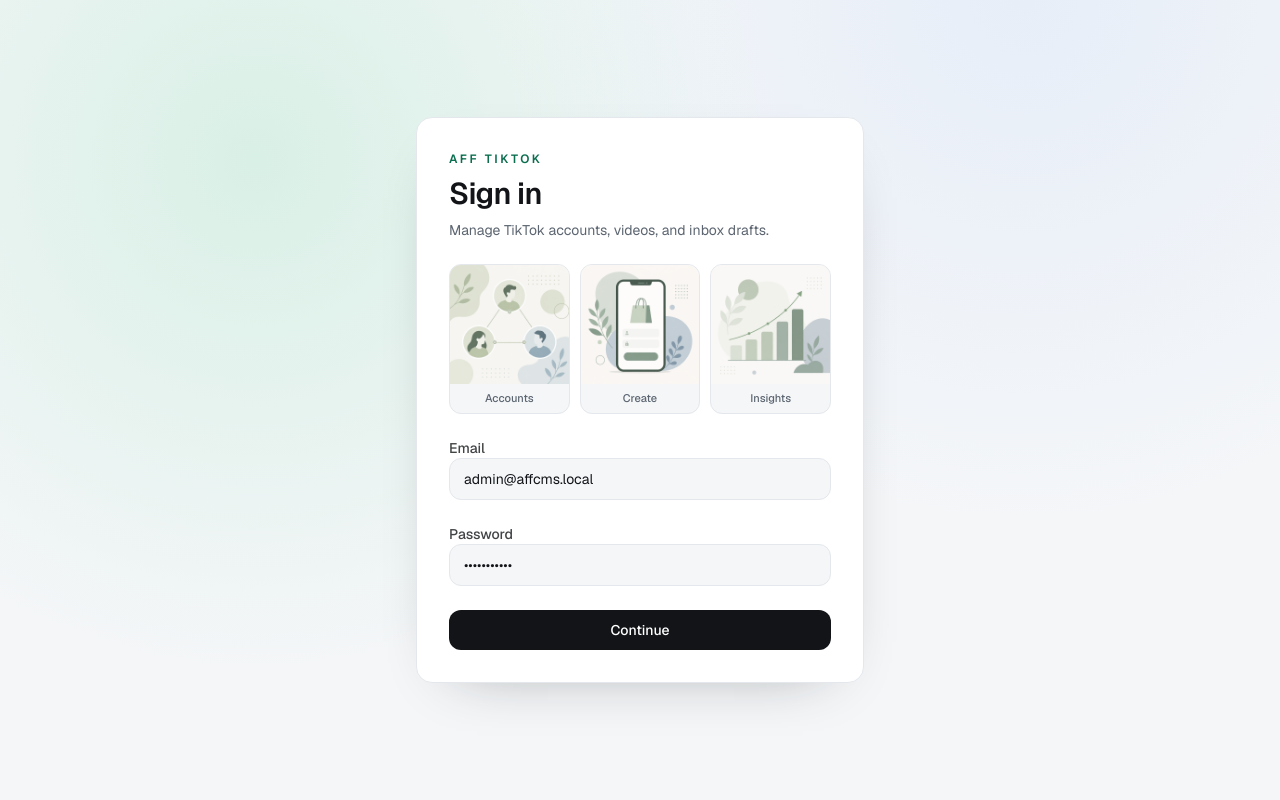
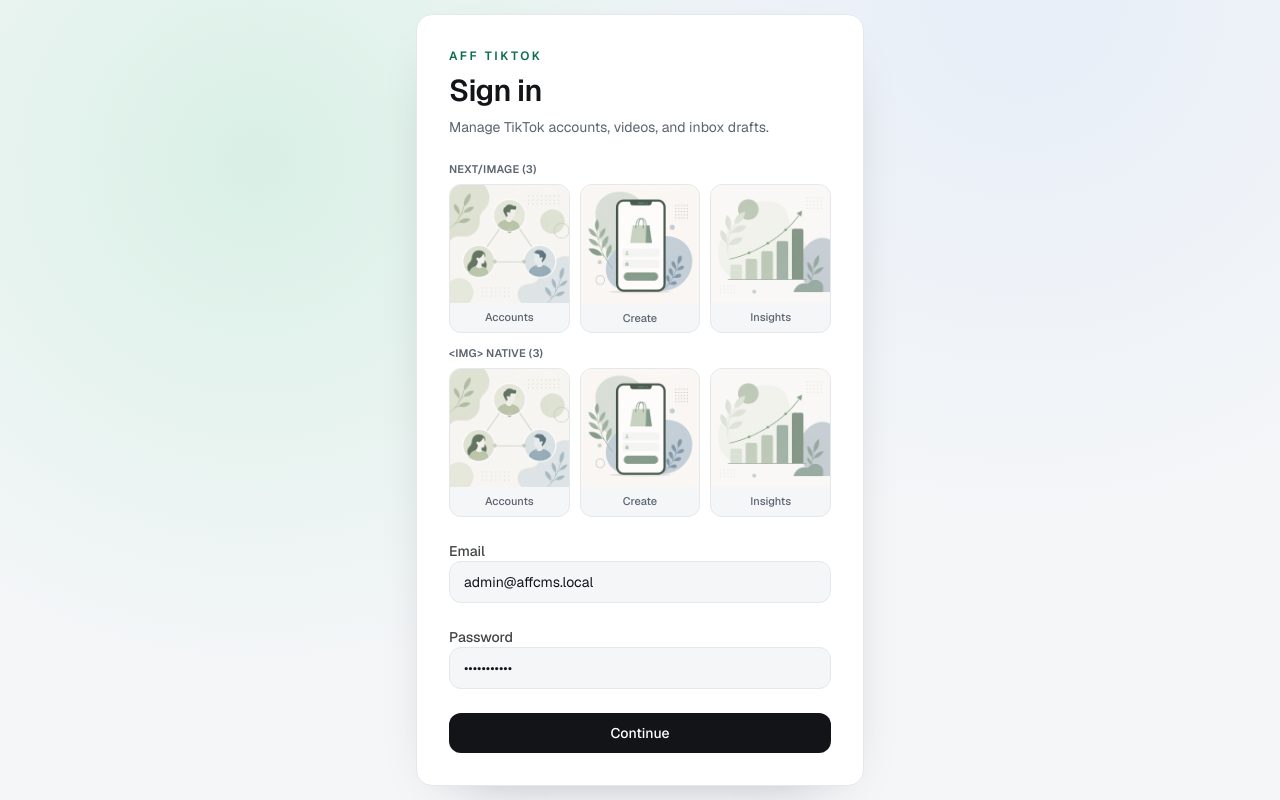
Before and after one commit to tunglethanh1998/aff-cms, a Next.js app in the folder apps/web/: page /login in a window 1280 px wide. Built offline with nearby package versions, Linux system fonts and the light colour scheme; no server answers.

Commit message:
feat: img test

```diff
--- a/apps/web/src/app/login/page.tsx
+++ b/apps/web/src/app/login/page.tsx
@@ -66,10 +66,15 @@
           </p>
         </div>
 
+        <div className="space-y-3">
+          <div className="space-y-1.5">
+            <p className="text-[11px] font-semibold tracking-wide text-muted uppercase">
+              next/image (3)
+            </p>
             <ul className="grid grid-cols-3 gap-2.5">
               {LOGIN_HIGHLIGHTS.map((item) => (
                 <li
-              key={item.src}
+                  key={`next-${item.src}`}
                   className="overflow-hidden rounded-xl border border-line bg-background"
                 >
                   <Image
@@ -86,6 +91,34 @@
                 </li>
               ))}
             </ul>
+          </div>
+
+          <div className="space-y-1.5">
+            <p className="text-[11px] font-semibold tracking-wide text-muted uppercase">
+              {'<img>'} native (3)
+            </p>
+            <ul className="grid grid-cols-3 gap-2.5">
+              {LOGIN_HIGHLIGHTS.map((item) => (
+                <li
+                  key={`img-${item.src}`}
+                  className="overflow-hidden rounded-xl border border-line bg-background"
+                >
+                  {/* eslint-disable-next-line @next/next/no-img-element -- intentional A/B vs next/image */}
+                  <img
+                    src={item.src}
+                    alt={item.alt}
+                    width={240}
+                    height={240}
+                    className="aspect-square h-auto w-full object-cover"
+                  />
+                  <p className="px-2 py-1.5 text-center text-[11px] font-medium text-muted">
+                    {item.label}
+                  </p>
+                </li>
+              ))}
+            </ul>
+          </div>
+        </div>
 
         <label className="block space-y-1.5 text-sm">
           <span className="font-medium text-foreground/80">Email</span>
```
Lines whose indentation alone changed are shown as unchanged.
